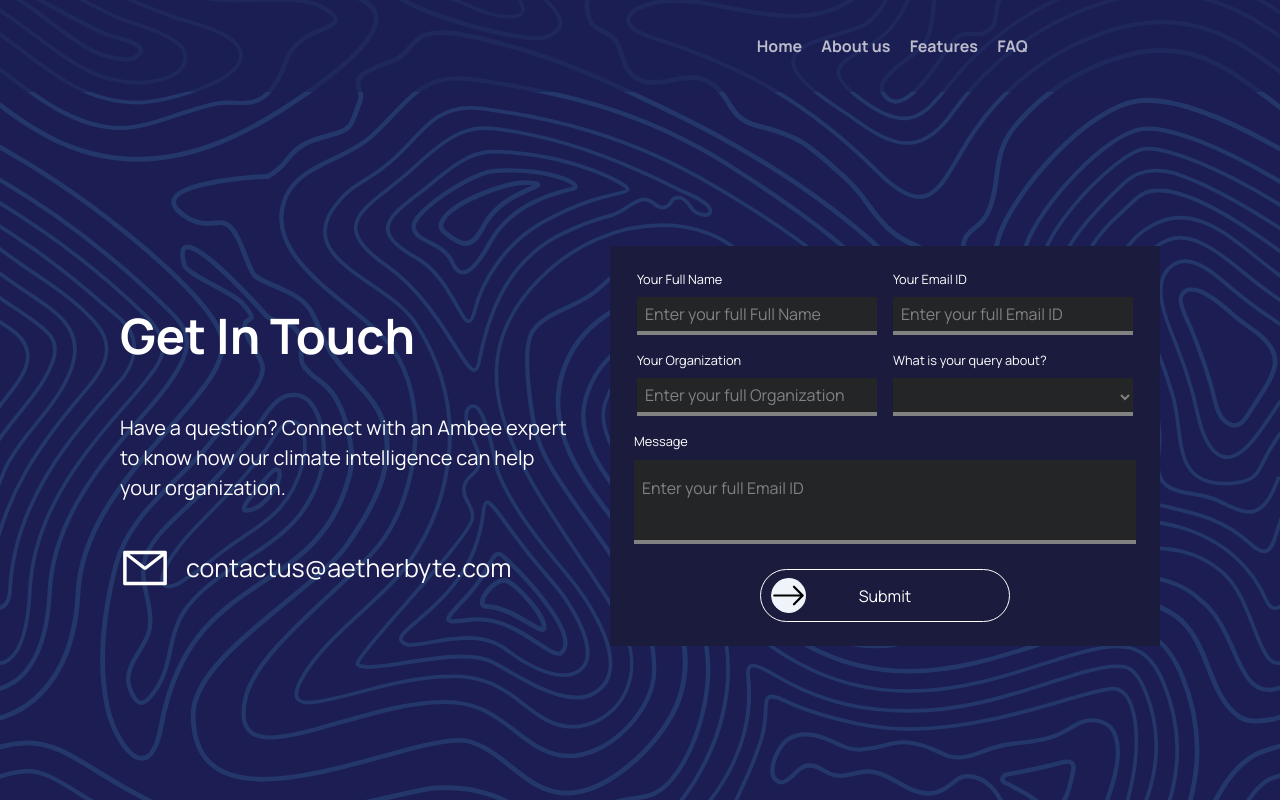
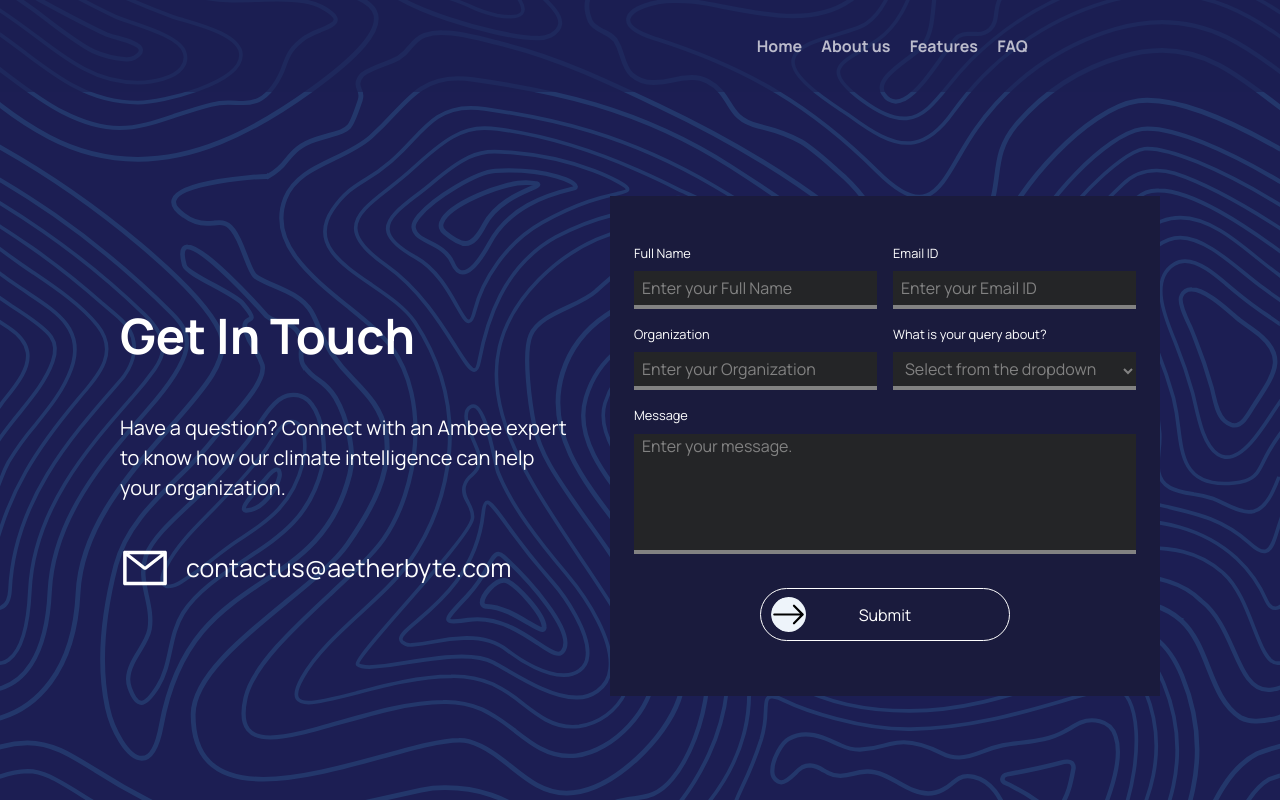
Before and after one commit to TanithFlory/aether-byte, a Next.js app: page /contact in a window 1280 px wide. Built offline with nearby package versions, Linux system fonts and the light colour scheme.

Commit message:
contact form css update

```diff
--- a/src/app/Components/ContactForm/ContactForm.tsx
+++ b/src/app/Components/ContactForm/ContactForm.tsx
@@ -27,19 +27,19 @@ function ContactForm() {
     });
   }
   return (
-    <form className="bg-[#1a1b3d] p-6 h-[400px] w-full max-w-[550px] flex-[1 1 100%]">
+    <form className="bg-[#1a1b3d] px-6 py-12 min-h-[500px] w-full max-w-[550px] flex-[1 1 100%]">
       <div className="flex flex-col gap-4 h-full ">
-        <div className="flex gap-4 flex-wrap items-center justify-center">
+        <div className="grid grid-cols-[repeat(auto-fill,minmax(200px,1fr))] gap-4">
           <BasicDetails onChange={formChangeHandler} formData={formData}/>
           <DropDown onChange={formChangeHandler} formData={formData}/>
         </div>
-        <div className="flex flex-col h-full">
+        <div className="flex flex-col h-[150px] mb-4">
           <label className="mb-2 text-fs-100">Message</label>
           <TextInput
-            placeholder="Enter your full Email ID"
+            placeholder="Enter your message."
             type="text"
             textArea={true}
-            className="h-[70%] resize-none"
+            className="h-[80%] resize-none"
             maxLength={208}
           />
         </div>
--- a/src/app/Components/ContactForm/FormInputs.tsx
+++ b/src/app/Components/ContactForm/FormInputs.tsx
@@ -8,10 +8,10 @@ export function BasicDetails({ onChange, formData }: IProps) {
   return ["Full Name", "Email ID", "Organization"].map((item, index) => {
     const itemIdentifier = item.toLowerCase().replace(" ", "_");
     return (
-      <div className="flex flex-col w-full max-w-[240px]" key={index}>
-        <label className="mb-2 text-fs-100">Your {item}</label>
+      <div className="flex flex-col w-full" key={index}>
+        <label className="mb-2 text-fs-100">{item}</label>
         <TextInput
-          placeholder={`Enter your full ${item}`}
+          placeholder={`Enter your ${item}`}
           type="text"
           name={itemIdentifier}
           value={formData?.[itemIdentifier as keyof object]}
@@ -24,7 +24,7 @@ export function BasicDetails({ onChange, formData }: IProps) {
 
 export function DropDown({ onChange }: IProps) {
   return (
-    <div className="flex flex-col w-full max-w-[240px]">
+    <div className="flex flex-col w-full">
       <label className="mb-2 text-fs-100">What is your query about?</label>
       <TextInput select={true} name="query" onChange={onChange}>
         {[
--- a/src/app/Utils/TextInput.tsx
+++ b/src/app/Utils/TextInput.tsx
@@ -23,7 +23,7 @@ function TextInput({
 }: IProps) {
   console.log(value)
   const stylings =
-    "h-[38px] text-gray text-fs-200 bg-[#242527] px-2 py-4 box-border border-b-4 border-b-gray outline-0 focus:border-b-lightGreen placeholder:text-gray";
+    "h-[38px] text-gray text-fs-200 bg-[#242527] px-2 box-border border-b-4 border-b-gray focus:border-b-lightGreen placeholder:text-gray";
   return textArea ? (
     <textarea className={`${stylings} ${className}`} {...props} />
   ) : select ? (
--- a/src/app/globals.css
+++ b/src/app/globals.css
@@ -4,7 +4,7 @@
 @tailwind utilities;
 :root {
   --clr-primary: #1c1e53;
-  --clr-primary-opaque:rgba(28, 30, 83, 0.6);
+  --clr-primary-opaque: rgba(28, 30, 83, 0.6);
   --clr-secondary: #eef4fa;
   --clr-text: #bbbbcb;
   --clr-white: #fff;
@@ -12,7 +12,7 @@
   --clr-black: #000;
   --clr-l-green: #51cb9c;
   --clr-gray: #828282;
-  --fs-100: clamp(0.69rem, calc(0.65rem + 0.19vw), 0.80rem);
+  --fs-100: clamp(0.69rem, calc(0.65rem + 0.19vw), 0.8rem);
   --fs-200: clamp(0.78rem, calc(0.7rem + 0.39vw), 1rem);
   --fs-300: clamp(0.88rem, calc(0.74rem + 0.65vw), 1.25rem);
   --fs-400: clamp(0.98rem, calc(0.78rem + 1.01vw), 1.56rem);
@@ -31,3 +31,11 @@ body {
 .grid-transition {
   transition: grid-template-rows 500ms;
 }
+
+input,
+input:focus,
+textarea,
+textarea:focus,
+select {
+  outline: 0;
+}
```
